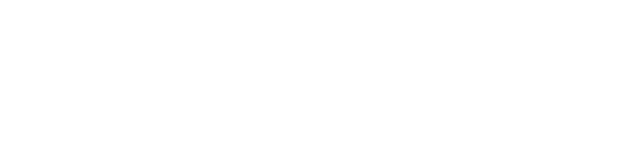
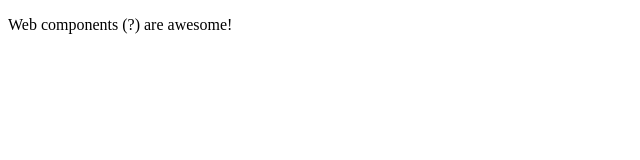
Before and after one commit to newbornfrontender/udemy-web-components-and-stencil, a website: page public/index.html in a window 1280 px wide. Shown: the whole page, without its empty margins (0-640 px from the left). Drawn offline with Linux system fonts and the light colour scheme; files that its build step writes are made by us from their sources.

Commit message:
Complete lecture: Interacting with the Surrounding DOM

```diff
--- a/public/index.html
+++ b/public/index.html
@@ -9,7 +9,7 @@
   </head>
 
   <body>
-    <uc-tooltip></uc-tooltip>
+    <p><uc-tooltip>Web components</uc-tooltip> are awesome!</p>
 
     <script src="tooltip.js"></script>
   </body>
--- a/src/tooltip.js
+++ b/src/tooltip.js
@@ -2,7 +2,10 @@ class Tooltip extends HTMLElement {
   constructor() {
     super();
 
-    console.log("It's working");
+    const tooltipIcon = document.createElement('span');
+    tooltipIcon.textContent = ' (?)'
+
+    this.appendChild(tooltipIcon)
   }
 }
 
```
Also changed, not shown: README.md.
